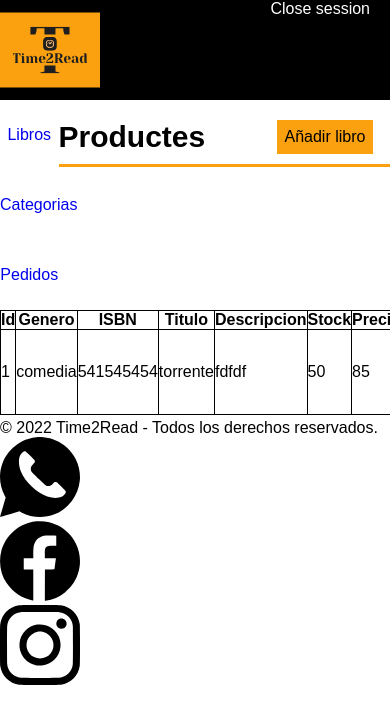
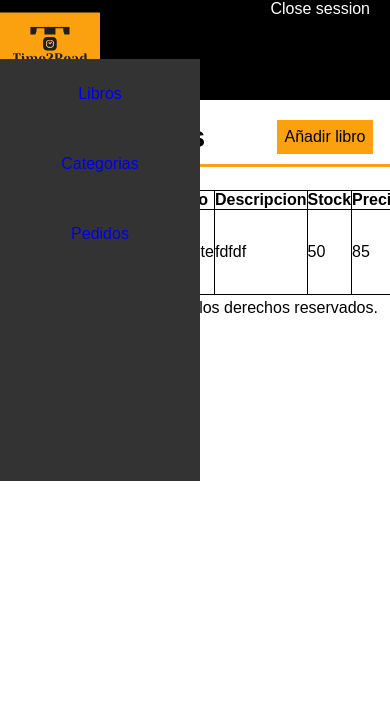
Before and after one commit to vladosamerikos/LlibreriaWeb, a PHP site: the page made by index.php in a window 390 px wide; the page is wider, and only the part inside the window is pictured. Shown: the top 724 px of that part. Run offline with PHP 8.4, Linux system fonts and the light colour scheme; the visitor is signed in with stand-in values (Sample User, id 1); data comes from the database, SQL or seed files in the repository.

Commit message:
Add Responsive Phone menu

```diff
--- a/style.css
+++ b/style.css
@@ -134,3 +134,21 @@ tr {
     padding: 8px;
     margin-right: 5%;
 }
+
+/* ESTILOS MÓVIL*/
+
+/* Menú panel administrador fijo*/
+
+@media screen and (max-width: 1080px) {
+    div.admin-menu-bar{
+        width: 200px;
+        height: 50%;
+        background-color: #333;
+        margin-top: 15%;
+
+        /* Esto lo mantendra en su sitio */
+        position: fixed;
+        top: 0;
+        left: 0;
+    }
+}
--- a/views/general/pie.html
+++ b/views/general/pie.html
@@ -1,8 +1,3 @@
 <footer>
     <div id="div1"> © 2022 Time2Read - Todos los derechos reservados.</div>
-    <div id="div2">
-        <div><img src="./img/whatsapp.svg" alt="whatsapp" height="80px" width="80px"></div>
-        <div><img src="./img/facebook.svg" alt="facebook" height="80px" width="80px"></div>
-        <div><img src="./img/insta.svg" alt="insta" height="80px" width="80px"></div>
-    </div>
 </footer>
```
